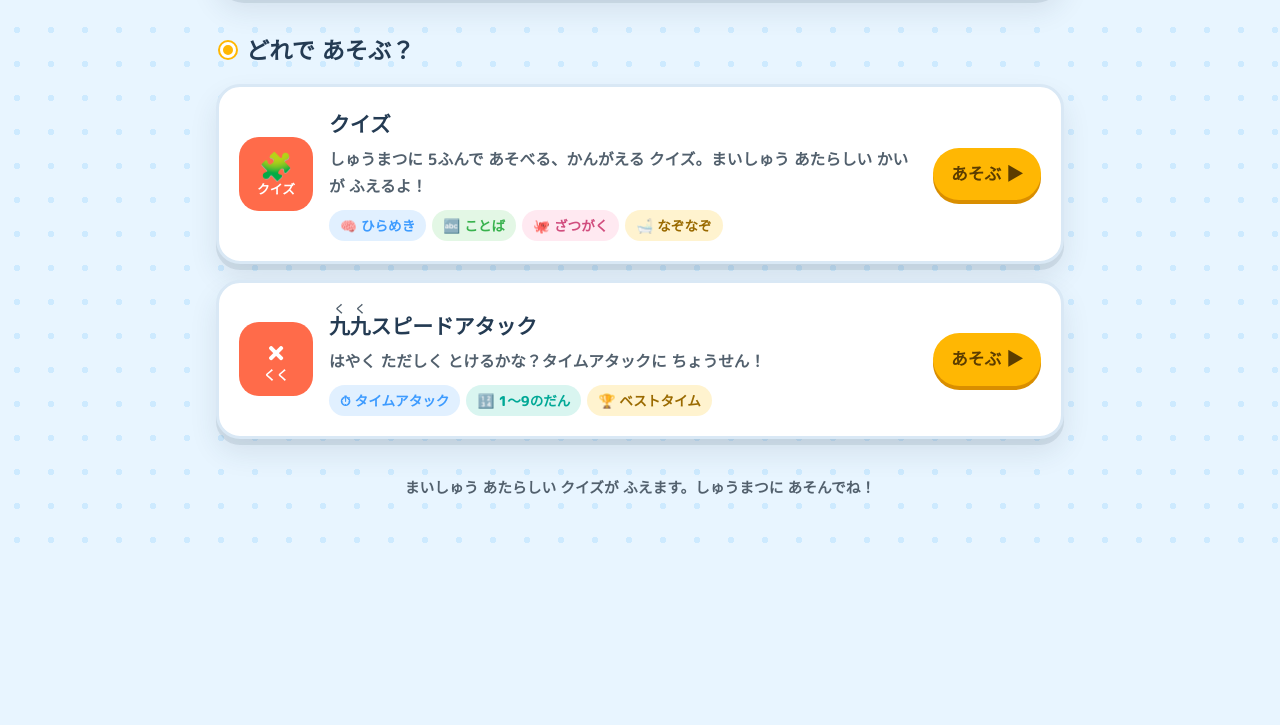
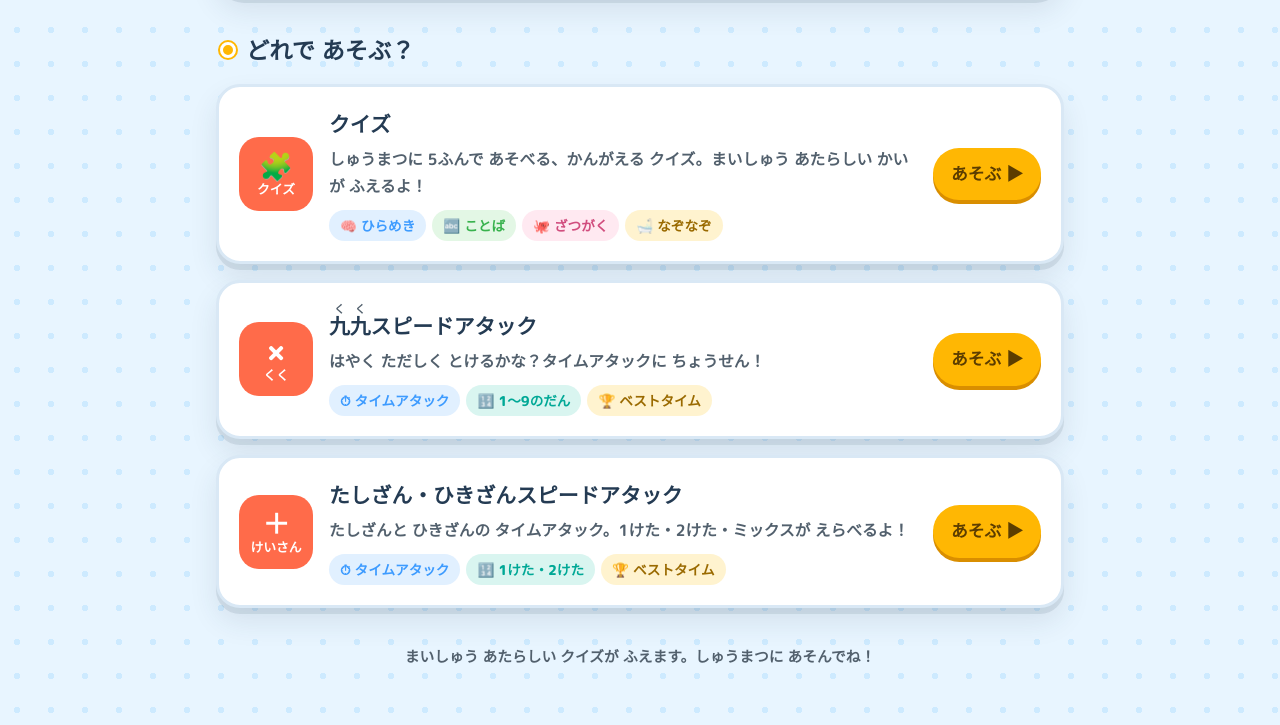
Before and after one commit to Latte0088/weekly-kids-quiz, a website: page grade2/index.html in a window 1280 px wide. Shown: the part 395-1120 px from the top of the page. Before the commit the page ends 951 px from the top, so only its background shows below. Drawn offline with Linux system fonts and the light colour scheme.

Commit message:
たしざん・ひきざんスピードアタックを追加（1けた/2けた/ミックス）

```diff
--- a/grade2/index.html
+++ b/grade2/index.html
@@ -77,6 +77,20 @@
             </span>
             <span class="go">あそぶ ▶</span>
           </a>
+
+          <a class="quiz-card" href="../calc/">
+            <span class="num"><span class="n">＋</span><span class="u">けいさん</span></span>
+            <span class="body">
+              <h3>たしざん・ひきざんスピードアタック</h3>
+              <p>たしざんと ひきざんの タイムアタック。1けた・2けた・ミックスが えらべるよ！</p>
+              <span class="themes">
+                <span class="theme-chip">⏱ タイムアタック</span>
+                <span class="theme-chip t2">🔢 1けた・2けた</span>
+                <span class="theme-chip t5">🏆 ベストタイム</span>
+              </span>
+            </span>
+            <span class="go">あそぶ ▶</span>
+          </a>
         </div>
 
         <footer>まいしゅう あたらしい クイズが ふえます。しゅうまつに あそんでね！</footer>
```
